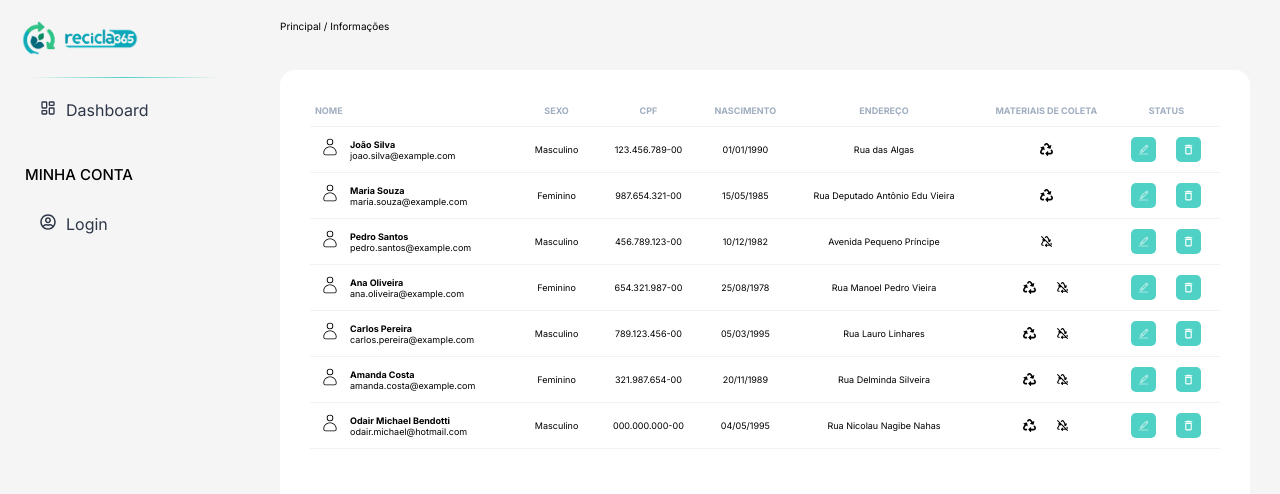
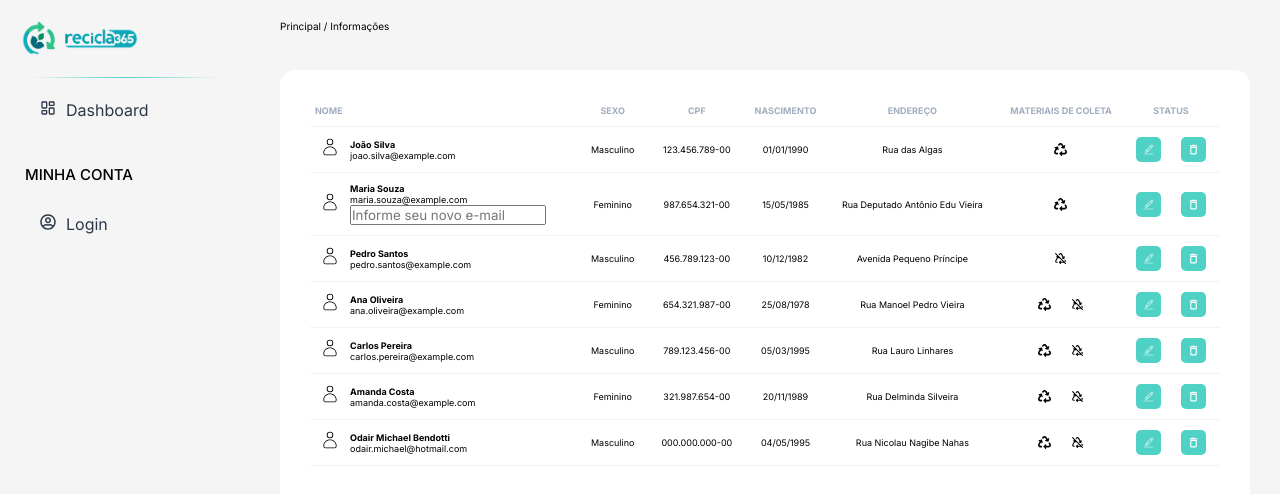
Before and after one commit to odairmichaelbendotti/Projeto-Avaliativo1-FMT, a React (Vite) app in the folder projeto-final/: page /informacoes in a window 1280 px wide. Both pictures are taken after a click on the element 1143 px from the left and 195 px from the top of the page. Shown: the top 494 px of the page. Built offline with nearby package versions, Linux system fonts and the light colour scheme.

Commit message:
Implementando função para que o usuário admin possa alterar informações do usuário normal. Somente será possível alterar nemail e endereço, pois são as únicas opções lógicas para alteração

```diff
--- a/projeto-final/src/components/UserList/index.jsx
+++ b/projeto-final/src/components/UserList/index.jsx
@@ -9,6 +9,7 @@ import { CiUser } from "react-icons/ci";
 
 export const UserList = () => {
   const [pessoas, setPessoas] = useState([]);
+  const [editarUsuario, setEditarUsuario] = useState(false)
 
   useEffect(() => {
     const loadedPessoas = JSON.parse(localStorage.getItem('pessoas')) || [];
@@ -22,7 +23,7 @@ export const UserList = () => {
         <FaRecycle />
         <TbRecycleOff />
       </>)
-    } else if (pessoa.residuo == "Reciclável"){
+    } else if (pessoa.residuo == "Reciclável") {
       return <FaRecycle />
     } else {
       return <TbRecycleOff />
@@ -30,13 +31,16 @@ export const UserList = () => {
   }
 
 
-  function deleteUser(pessoa, index){
+  function deleteUser(pessoa, index) {
     const newPessoas = pessoas.filter((element, ordem) => {
       return ordem !== index
     })
     setPessoas(newPessoas)
     localStorage.setItem('pessoas', JSON.stringify(newPessoas))
+  }
 
+  function editUser(index) {
+    setEditarUsuario(prevIndex => prevIndex == index ? null : index)
   }
 
   return (
@@ -57,6 +61,7 @@ export const UserList = () => {
             </thead>
             <tbody>
               {pessoas.map((pessoa, index) => (
+                <>
                   <tr key={index} className={style.userTableTrBody}>
                     <td className={`${style.userTableTd} ${style.userTableTdName}`}>
                       <div className={style.userTableTdProfileImg}>
@@ -65,9 +70,14 @@ export const UserList = () => {
                       <div>
                         <p><span>{pessoa.nome}</span></p>
                         <p>{pessoa.email}</p>
+                        <div>
+                          {editarUsuario === index && (
+                            <input type="email" placeholder='Informe seu novo e-mail'/>
+                          )}
+                        </div>
                       </div>
                     </td>
-                  <td className={style.userTableTd}>{pessoa.sexo}</td>
+                    <td className={`${style.userTableTd} ${style.testandoUser}`}>{pessoa.sexo}</td>
                     <td className={style.userTableTd}>{pessoa.cpf}</td>
                     <td className={style.userTableTd}>{pessoa.dataNascimento}</td>
                     <td className={style.userTableTd}>{pessoa.endereco.logradouro}</td>
@@ -78,11 +88,12 @@ export const UserList = () => {
                     </td>
                     <td className={style.userTableTd}>
                       <div className={style.userTableTdStatus}>
-                      <div className={style.userTableTdStatusEdit}><CiEdit /></div>
+                        <div className={style.userTableTdStatusEdit} onClick={() => editUser(index, pessoa)}><CiEdit /></div>
                         <div className={style.userTableTdStatusDelete} onClick={() => deleteUser(pessoa, index)}><MdDeleteOutline /></div>
                       </div>
                     </td>
                   </tr>
+                </>
               ))}
             </tbody>
           </table>
--- a/projeto-final/src/components/UserList/style.module.css
+++ b/projeto-final/src/components/UserList/style.module.css
@@ -39,7 +39,6 @@
     font-size: 9px;
     padding: 10px;
     text-align: center;
-
 }
 
 .userTableTdName{
@@ -101,3 +100,8 @@
     color: black;
     border: 1px solid grey;
 }
+
+.selectSex{
+    font-size: 10px;
+    padding: 3px;
+}
```
Lines whose indentation alone changed are shown as unchanged.
